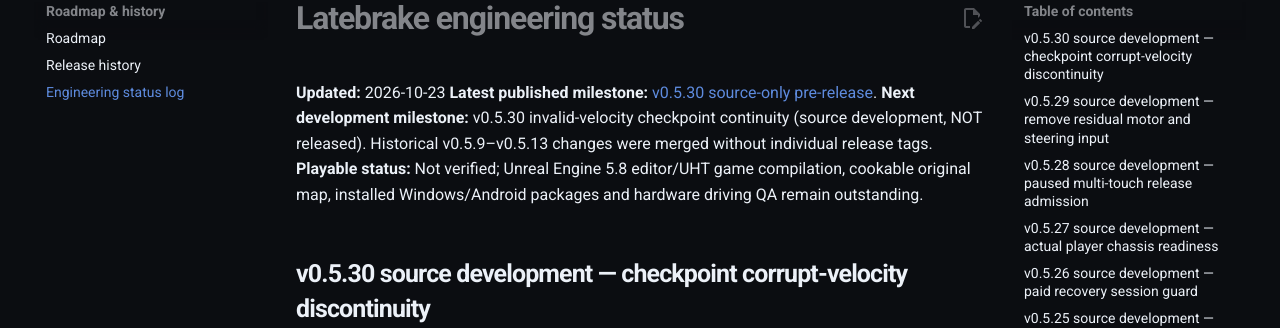
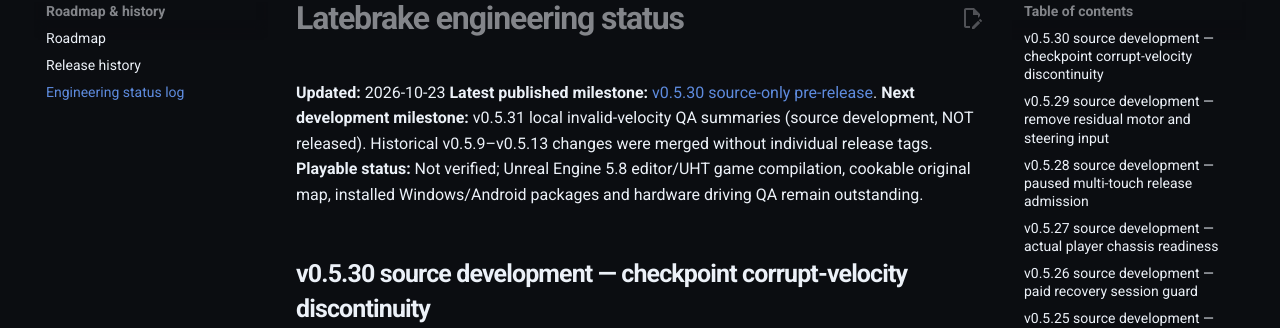
Before and after one commit to sanskarIN/latebrake, an MkDocs documentation site: the page built from docs/STATUS.md, in a window 1280 px wide and 900 px high. Shown: the part 148-476 px from the top of the window. Built offline with MkDocs 1.6.1 and Material for MkDocs 9.7.7, drawn with Linux system fonts in a browser that asks for light colours; comment, search, counter and statistics services are not loaded.

Commit message:
docs(v0.5.31): update release and source status in docs/STATUS.md

```diff
--- a/docs/STATUS.md
+++ b/docs/STATUS.md
@@ -2,7 +2,7 @@
 
 **Updated:** 2026-10-23
 **Latest published milestone:** [v0.5.30 source-only pre-release](https://github.com/sanskarIN/latebrake/releases/tag/v0.5.30).
-**Next development milestone:** v0.5.30 invalid-velocity checkpoint continuity (source development, NOT released). Historical v0.5.9–v0.5.13 changes were merged without individual release tags.
+**Next development milestone:** v0.5.31 local invalid-velocity QA summaries (source development, NOT released). Historical v0.5.9–v0.5.13 changes were merged without individual release tags.
 **Playable status:** Not verified; Unreal Engine 5.8 editor/UHT game compilation, cookable original map, installed Windows/Android packages and hardware driving QA remain outstanding.
 
 ## v0.5.30 source development — checkpoint corrupt-velocity discontinuity
```
